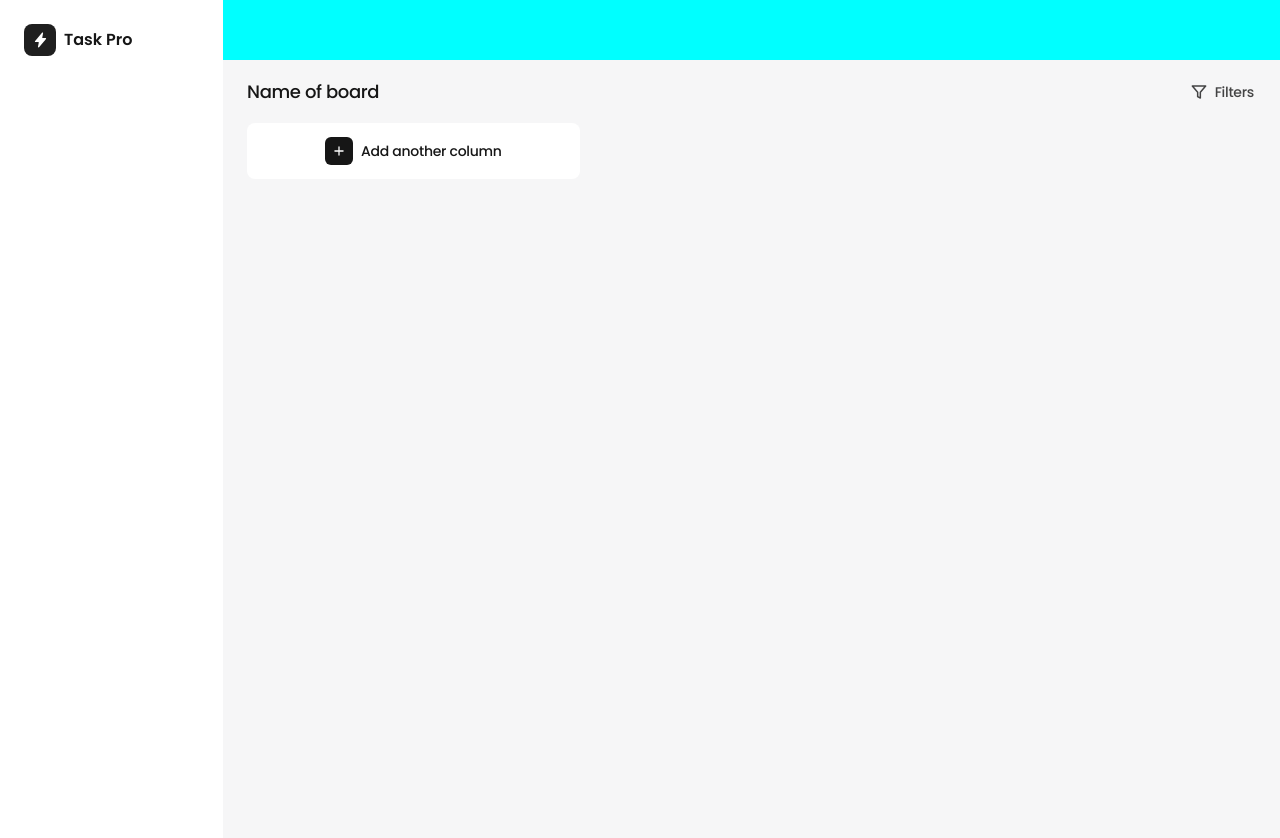
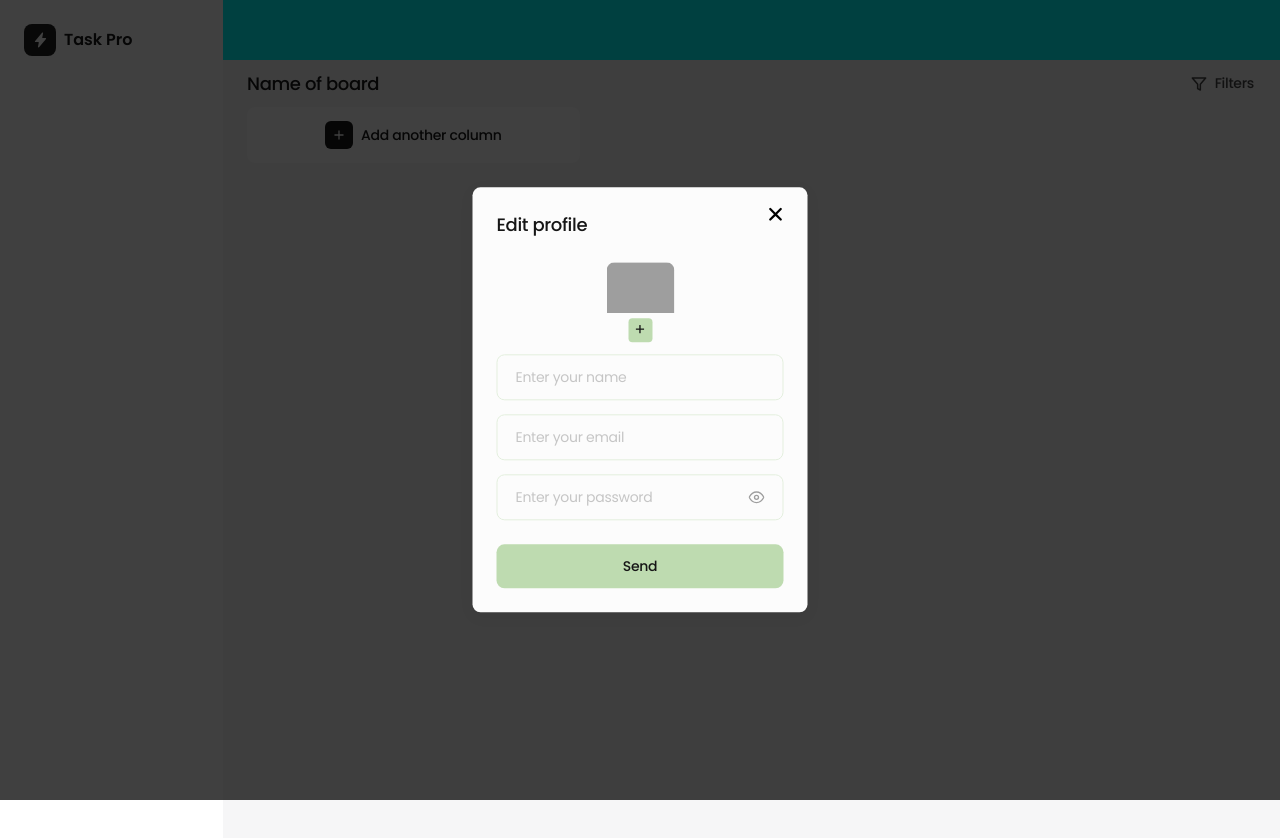
Before and after one commit to Vlad22523/WildCoders-project2, a React (Vite) app: page /home in a window 1280 px wide. Shown: the top 838 px of the page. Built offline with nearby package versions, Linux system fonts and the light colour scheme; grey boxes are pictures that could not be loaded.

Commit message:
create edit profile component and backdrop

```diff
--- a/package.json
+++ b/package.json
@@ -17,7 +17,8 @@
     "react-dom": "^18.3.1",
     "react-icons": "^5.3.0",
     "react-redux": "^9.1.2",
-    "react-router-dom": "^6.27.0"
+    "react-router-dom": "^6.27.0",
+    "yup": "^1.4.0"
   },
   "devDependencies": {
     "@eslint/js": "^9.13.0",
--- /dev/null
+++ b/src/components/Backdrop/Backdrop.jsx
@@ -0,0 +1,26 @@
+import { useEffect } from "react";
+import s from "./Backdrop.module.css";
+
+const Backdrop = ({ onClose }) => {
+  useEffect(() => {
+    const handleEscClose = (e) => {
+      if (e.key === "Escape") {
+        onClose();
+      }
+    };
+    window.addEventListener("keydown", handleEscClose);
+    return () => {
+      window.removeEventListener("keydown", handleEscClose);
+    };
+  }, [onClose]);
+
+  const handleBackdropClick = (e) => {
+    if (e.currentTarget === e.target) {
+      onClose();
+    }
+  };
+
+  return <div className={s.backdrop} onClick={handleBackdropClick}></div>;
+};
+
+export default Backdrop;
--- /dev/null
+++ b/src/components/Backdrop/Backdrop.module.css
@@ -0,0 +1,9 @@
+.backdrop {
+  position: fixed;
+  top: 0;
+  left: 0;
+  width: 100%;
+  height: 100%;
+  background: rgba(0, 0, 0, 0.75);
+  z-index: 10;
+}
--- /dev/null
+++ b/src/components/EditUserProfile/EditUserProfile.jsx
@@ -0,0 +1,118 @@
+import Backdrop from "../Backdrop/Backdrop";
+import s from "./EditUserProfile.module.css";
+import { ErrorMessage, Field, Form, Formik } from "formik";
+import * as Yup from "yup";
+import { IoClose } from "react-icons/io5";
+import { FiEye, FiEyeOff } from "react-icons/fi";
+import { useState } from "react";
+
+const EditUserProfile = ({ onClose }) => {
+  const [isPasswordVisible, setIsPasswordVisible] = useState(false);
+
+  const togglePasswordVisibility = () => {
+    setIsPasswordVisible((prevState) => !prevState);
+  };
+
+  const initialValues = {
+    name: "",
+    email: "",
+    password: "",
+  };
+
+  const validationSchema = Yup.object({
+    name: Yup.string()
+      .min(3, "Name must be at least 3 characters")
+      .max(15, "Name must be less 15 characters"),
+    email: Yup.string().email("Invalid email format"),
+    password: Yup.string().min(6, "Password must be at least 6 characters"),
+  });
+  return (
+    <>
+      <Backdrop onClose={onClose} />
+      <div className={s.modal}>
+        <h2 className={s.title}>Edit profile</h2>
+        <button onClick={onClose} className={s.buttonClose}>
+          <IoClose color="black" size="24px" />
+        </button>
+
+        <Formik
+          initialValues={initialValues}
+          onSubmit={() => {}}
+          validationSchema={validationSchema}
+        >
+          <Form className={s.form}>
+            <div className={s.photoWrapper}>
+              <div className={s.photoPreview}>
+                <img
+                  src="https://encrypted-tbn0.gstatic.com/images?q=tbn:ANd9GcSBSSpX3hNAqZQ7ME5h5-29zdrC2-XJDH5SRg&s"
+                  alt="Photo Preview"
+                />
+              </div>
+              <label htmlFor="avatar" className={s.photoChooseBtn}>
+                +
+              </label>
+              <input
+                style={{ display: "none" }}
+                type="file"
+                id="avatar"
+                name="avatar"
+                accept="image/*"
+                onChange={() => {}}
+              />
+            </div>
+            <div className={s.inputWrap}>
+              <div>
+                <Field
+                  className={s.input}
+                  name="name"
+                  placeholder="Enter your name"
+                />
+                <ErrorMessage name="name" component="div" className={s.error} />
+              </div>
+              <div>
+                <Field
+                  className={s.input}
+                  name="email"
+                  placeholder="Enter your email"
+                  type="email"
+                />
+                <ErrorMessage
+                  name="email"
+                  component="div"
+                  className={s.error}
+                />
+              </div>
+              <div>
+                <div className={s.passwordWrap}>
+                  <Field
+                    className={s.input}
+                    name="password"
+                    placeholder="Enter your password"
+                    type={isPasswordVisible ? "text" : "password"}
+                  />
+                  <button
+                    type="button"
+                    className={s.visibilityToggle}
+                    onClick={togglePasswordVisibility}
+                  >
+                    {isPasswordVisible ? <FiEyeOff /> : <FiEye />}
+                  </button>
+                </div>
+                <ErrorMessage
+                  name="password"
+                  component="div"
+                  className={s.error}
+                />
+              </div>
+            </div>
+            <button className={s.submitBtn} type="submit">
+              Send
+            </button>
+          </Form>
+        </Formik>
+      </div>
+    </>
+  );
+};
+
+export default EditUserProfile;
--- /dev/null
+++ b/src/components/EditUserProfile/EditUserProfile.module.css
@@ -0,0 +1,145 @@
+.modal {
+  position: fixed;
+  top: 50%;
+  left: 50%;
+  transform: translate(-50%, -50%);
+  padding: 24px;
+  z-index: 100;
+  border-radius: 8px;
+  background: rgb(var(--background-modal-filters));
+  box-shadow: 0px 4px 16px 0px rgba(22, 22, 22, 0.05);
+}
+
+.form {
+  display: flex;
+  flex-direction: column;
+  align-items: center;
+  justify-content: center;
+  gap: 24px;
+}
+
+.title {
+  color: rgb(var(--text-color-mainboard));
+  font-size: 18px;
+  font-weight: 500;
+  letter-spacing: -0.36px;
+  margin-bottom: 24px;
+}
+
+.photoWrapper {
+  display: flex;
+  flex-direction: column;
+  align-items: center;
+  position: relative;
+}
+
+.photoPreview {
+  border-radius: 8px;
+  overflow: hidden;
+  width: 68px;
+  height: 68px;
+}
+
+.photoChooseBtn {
+  position: absolute;
+  top: 100%;
+  left: 50%;
+  transform: translate(-50%, -50%);
+
+  display: flex;
+  align-items: center;
+  justify-content: center;
+
+  background-color: #bedbb0;
+  width: 24px;
+  height: 24px;
+  border-radius: 4px;
+  cursor: pointer;
+  color: rgba(22, 22, 22, 1);
+}
+
+.inputWrap {
+  display: flex;
+  flex-direction: column;
+  gap: 14px;
+}
+
+.passwordWrap {
+  position: relative;
+}
+
+.visibilityToggle {
+  position: absolute;
+  right: 18px;
+  top: 14px;
+  cursor: pointer;
+  display: flex;
+  align-items: center;
+  justify-content: center;
+  padding: 0;
+  width: 18px;
+  height: 18px;
+  color: #161616;
+  opacity: 0.4;
+  background-color: transparent;
+  border: none;
+}
+
+.input {
+  background-color: transparent;
+  color: #161616;
+  font-size: 14px;
+  letter-spacing: -0.28px;
+  padding: 14px 18px;
+  border-radius: 8px;
+  border: 1px solid #bedbb0;
+  width: 287px;
+  opacity: 0.4;
+  &:hover,
+  &:focus {
+    outline: none;
+    opacity: 1;
+  }
+}
+
+.error {
+  margin-left: 10px;
+  color: red;
+  font-size: 10px;
+}
+
+.buttonClose {
+  position: absolute;
+  top: 14px;
+  right: 14px;
+  background: none;
+  border: none;
+  cursor: pointer;
+}
+
+.submitBtn {
+  display: flex;
+  justify-content: center;
+  align-items: center;
+  width: 287px;
+  padding: 14px;
+  color: #161616;
+  font-size: 14px;
+  font-weight: 500;
+  letter-spacing: -0.28px;
+  background-color: rgb(var(--button-color-modal));
+  border: none;
+  border-radius: 8px;
+  &:active,
+  &:hover,
+  &:focus {
+    background: #9dc888;
+    transition: opacity 0.3s ease, max-height 0.3s ease;
+  }
+}
+
+@media screen and (min-width: 768px) {
+}
+
+@media screen and (min-width: 1440px) {
+}
--- a/src/index.css
+++ b/src/index.css
@@ -22,6 +22,16 @@ a:hover {
   color: #535bf2;
 }
 
+p {
+  margin: 0;
+}
+
+h1,
+h2,
+h3,
+h4,
+h5,
+h6,
 p {
   margin: 0;
 }
--- a/src/pages/HomePage/HomePage.jsx
+++ b/src/pages/HomePage/HomePage.jsx
@@ -1,15 +1,22 @@
+import { useState } from "react";
 import Header from "../../components/Header/Header.jsx";
 import ScreenPage from "../../components/ScreensPage/ScreensPage.jsx";
 import Sidebar from "../../components/Sidebar/Sidebar.jsx";
 import s from "./HomePage.module.css";
+import EditUserProfile from "../../components/EditUserProfile/EditUserProfile.jsx";
 
 const HomePage = () => {
+  const [isOpen, setIsOpen] = useState(true);
+
+  const closeModal = () => setIsOpen(false);
+
   return (
     <div className={s.wrapper}>
       <Sidebar />
       <div className={s.content}>
         <Header />
         <ScreenPage />
+        {isOpen && <EditUserProfile onClose={closeModal} />}
       </div>
     </div>
   );
```
Also changed, not shown: 1 other file (tests, documents, lock files or other folders).
